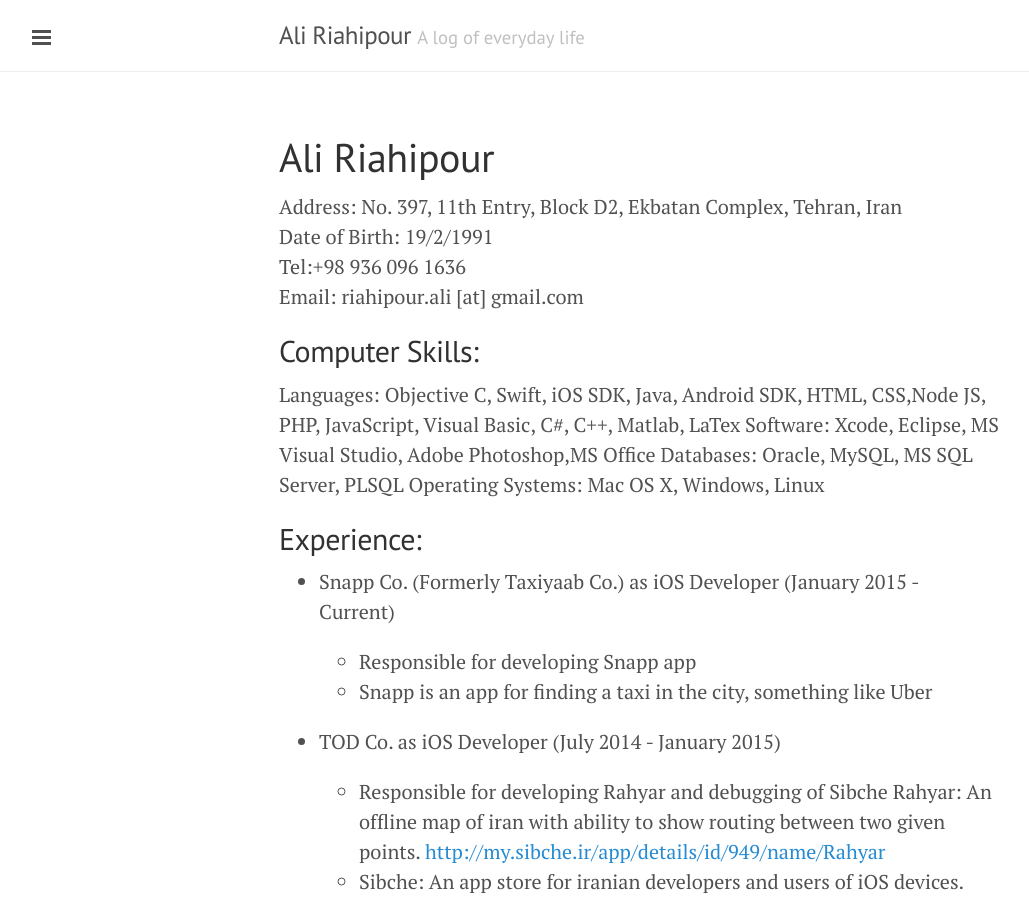
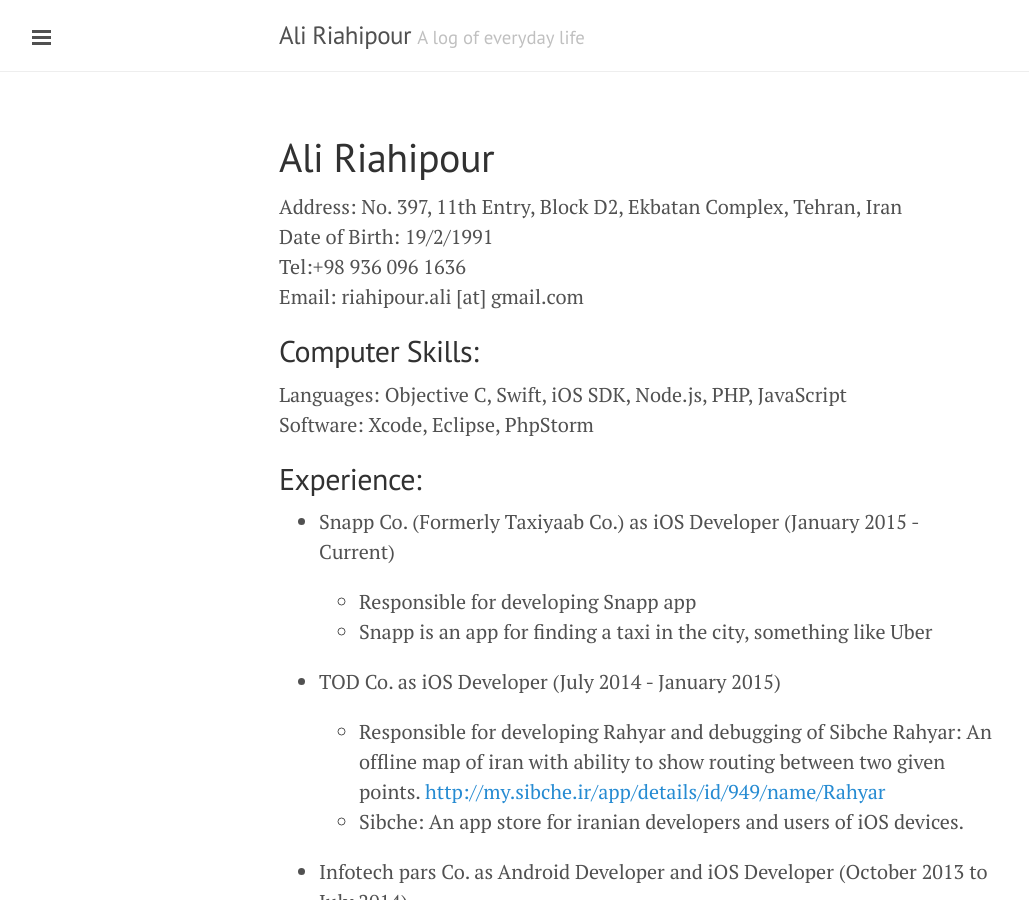
Before and after one commit to alirp88/alirp88.github.io, a Jekyll site: the page built from cv.md, in a window 1280 px wide and 900 px high. Shown: the whole window, without its empty margins (1-1030 px from the left). Built offline with Jekyll 4.4.1, drawn with Linux system fonts in a browser that asks for light colours.

Commit message:
CV updated

```diff
--- a/cv.md
+++ b/cv.md
@@ -14,10 +14,8 @@ Seeking a software developer position that will match my technical skills and co
 
 ##Computer Skills:
 
-Languages: Objective C, Swift, iOS SDK, Java, Android SDK, HTML, CSS,Node JS, PHP, JavaScript, Visual Basic, C#, C++, Matlab, LaTex
-Software: Xcode, Eclipse, MS Visual Studio, Adobe Photoshop,MS Office
-Databases: Oracle, MySQL, MS SQL Server, PLSQL
-Operating Systems: Mac OS X, Windows, Linux
+Languages: Objective C, Swift, iOS SDK, Node.js, PHP, JavaScript<br>
+Software: Xcode, Eclipse, PhpStorm<br>
 
 
 ##Experience:
@@ -33,7 +31,7 @@ Operating Systems: Mac OS X, Windows, Linux
 Rahyar: An offline map of iran with ability to show routing between two given points.
 [http://my.sibche.ir/app/details/id/949/name/Rahyar](http://my.sibche.ir/app/details/id/949/name/Rahyar)
 	- Sibche: An app store for iranian developers and users of iOS devices.
-+ Infotech pars Co. as    Android Developer and iOS Developer (October 2013 to July 2014)
++ Infotech pars Co. as Android Developer and iOS Developer (October 2013 to July 2014)
 
 	- Responsible for developing Infoteach and Infobank
 	- Infoteach: A flashcard application for kids on Android devices. known as Arvin in cafebazaar Android Market in Iran.
```
